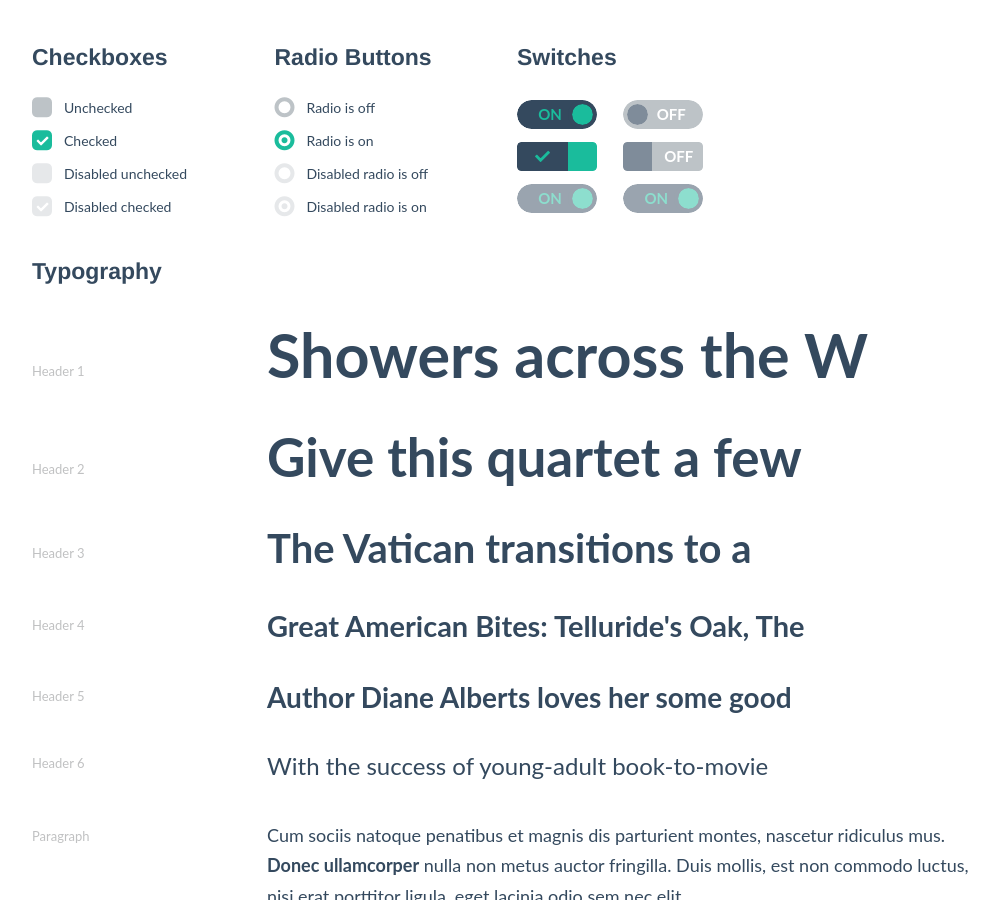
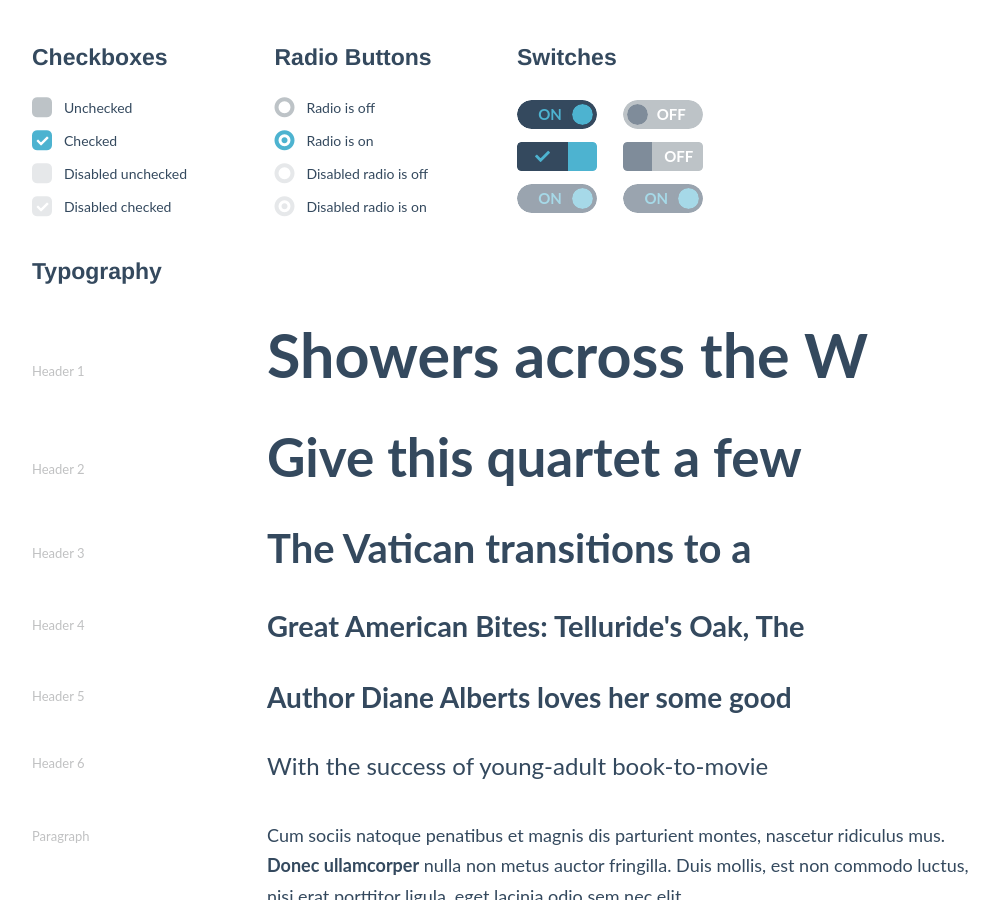
Before and after one commit to spthaolt/ppfa-ui, a website: page index.html in a window 1280 px wide. Shown: the part 1425-2325 px from the top of the page, without its empty margins (138-1141 px from the left). Drawn offline with Linux system fonts and the light colour scheme.

Commit message:
Checkbox & Radio Buttons
Updates to PPFA branding

```diff
--- a/css/ppfa-ui.css
+++ b/css/ppfa-ui.css
@@ -1,5 +1,5 @@
 
-
+/* --- General CTA --- */
 .ppfa-cta {
 	display: inline-block;
 	height: 32px;
@@ -238,13 +238,15 @@
 	border-top:none;}
 .ppfa-dropdown-group-eop .dropdown-menu > li:first-child > a:first-child{color:green}
 .ppfa-dropdown-group-eop .dropdown-menu > li:nth-child(2) > a:first-child{color:red}
-/* --- Select --- */
+
+/* --- DAZ :: Select --- */
 .ppfa-select.select2-dropdown.select2-container-active {
 	border: 1px solid orange;
 }
 .ppfa-select.select2-dropdown-open.select2-container-active {
 	border: 1px solid blue;
 }
+
 /* --- Search --- */
 .ppfa-input-search{
 	background:#ebebeb;
@@ -269,3 +271,21 @@
 	background-color:#ebebeb;
 	border:2px solid #ebebeb;
 	border-left:none}
+
+
+
+
+/* --- Checkbox / Radio --- */
+
+.checkbox input.custom-checkbox[type="checkbox"]:checked + .icons .icon-checked,
+.radio input.custom-checkbox[type="checkbox"]:checked + .icons .icon-checked,
+.checkbox input.custom-radio[type="radio"]:checked + .icons .icon-checked,
+.radio input.custom-radio[type="radio"]:checked + .icons .icon-checked {
+	color: #4db3d0;
+}
+.bootstrap-switch-primary {
+	color: #4db3d0;
+}
+.bootstrap-switch-primary ~ .bootstrap-switch-handle-off::before {
+	background-color: #4db3d0;
+}
```
